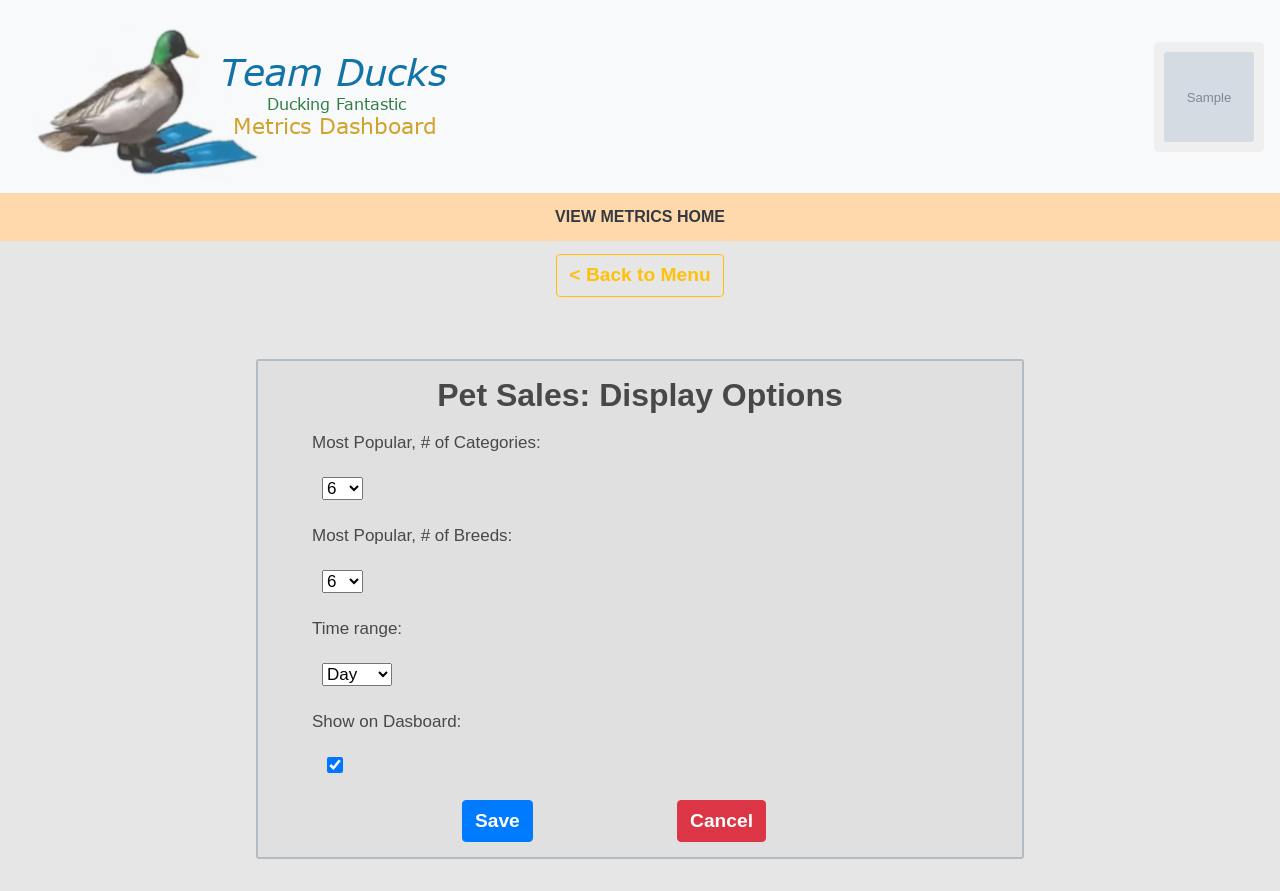
After one commit to hebnerd/se-2-ducksdashboard, a Django app: page /admin_pages/manage_pet_sales_opts in a window 1280 px wide. The commit adds this page. Run offline with Django 3.2, Linux system fonts and the light colour scheme; a user stored in the database is signed in; tables that the repository leaves empty hold one stand-in row (values such as "Sample post"); grey boxes marked "Sample" are stand-in pictures; some libraries are stand-ins or nearby versions; some web fonts are replaced.

Commit message:
Added PetSalesOpts metric as part of video tutorials.

```diff
--- a/admin_pages/forms.py
+++ b/admin_pages/forms.py
@@ -107,3 +107,35 @@ class UserProfileForm(forms.ModelForm):
         fields = [ 'profile_img', 'profile_role', 'user' ]
 
 # TODO: Make ModelForms for each of the DisplayOpts models
+class PetSalesOptsForm(forms.ModelForm):
+    top_num_categories = forms.IntegerField(
+        label='Most Popular, # of Categories',
+        widget=forms.Select(
+            choices=MetricsDisplayOpts.MAX_BINS
+        )
+    )
+
+    top_num_breeds = forms.IntegerField(
+        label='Most Popular, # of Breeds',
+        widget=forms.Select(
+            choices=MetricsDisplayOpts.MAX_BINS
+        )
+    )
+
+    timerange = forms.IntegerField(
+        label='Time range',
+        widget=forms.Select(
+            choices=MetricsDisplayOpts.TIME_RANGE
+        )
+    )
+
+    display = forms.BooleanField(
+        label='Show on Dasboard'
+    )
+
+    class Meta:
+        model = PetSalesOpts
+        fields = [
+            'top_num_categories', 'top_num_breeds',
+            'timerange', 'display'
+        ]
--- a/admin_pages/models.py
+++ b/admin_pages/models.py
@@ -19,8 +19,10 @@ class UserProfile(models.Model):
 # TODO: Implement each of these. These are the options that let us specify # of bins (e.g. top 5, top 10 most popular) and time range.
 
 class PetSalesOpts(models.Model): # Most popular pets sold per unit of time
-    # Define attributes here
-    pass
+    top_num_categories = models.IntegerField(default=6)
+    top_num_breeds = models.IntegerField(default=6)
+    timerange = models.IntegerField(default=7)
+    display = models.BooleanField(default=False)
 
 
 class ProductSalesOpts(models.Model): # Most popular store products sold per unit of time
--- a/admin_pages/urls.py
+++ b/admin_pages/urls.py
@@ -9,4 +9,7 @@ urlpatterns = [
     path('manage_home', views.manage_home, name='manage_home'),
     path('manage_users', views.manage_users, name='manage_users'),
     path('manage_user_profile', views.manage_user_profile, name='manage_user_profile'),
+
+    # Metrics
+    path('manage_pet_sales_opts', views.manage_pet_sales_opts, name='manage_pet_sales_opts'),
 ]
--- a/admin_pages/views.py
+++ b/admin_pages/views.py
@@ -149,3 +149,16 @@ def manage_users(request):
         return render(request, 'admin_pages/manage_users/manage_users.html', context)
     else:
         return HttpResponseRedirect(reverse('admin_pages:admin_index'))
+
+@login_required
+def manage_pet_sales_opts(request):
+    pet_sales_opts = PetSalesOpts.objects.get(id=1)
+    if request.method != 'POST':
+        form = PetSalesOptsForm(instance=pet_sales_opts)
+    else:
+        form = PetSalesOptsForm(instance=pet_sales_opts, data=request.POST)
+        if form.is_valid():
+            form.save()
+            return HttpResponseRedirect(reverse('admin_pages:admin_index'))
+    context = { 'form': form }
+    return render(request, 'admin_pages/manage_metrics_display_opts/manage_petsales.html', context)
--- a/dashboard/context_processors.py
+++ b/dashboard/context_processors.py
@@ -1,5 +1,5 @@
 from django.contrib.auth.models import User
-from admin_pages.models import SiteLook, UserProfile
+from admin_pages.models import *
 
 def add_to_context(request):
     site_look = SiteLook.objects.get(id=1)
@@ -8,6 +8,7 @@ def add_to_context(request):
         profile = UserProfile.objects.get(user=request.user)
 
     return {
+        'pet_sales_opts': PetSalesOpts.objects.get(id=1),
         'navigation_img_size': site_look.navigation_img_size,
         'profile': profile
     }
--- a/templates/admin_pages/index.html
+++ b/templates/admin_pages/index.html
@@ -40,7 +40,7 @@
     <!---->
     <!---->
     <div class="expand-content">
-        <a class="admin-menu-item" href="{% url 'admin_pages:admin_index' %}">
+        <a class="admin-menu-item" href="{% url 'admin_pages:manage_pet_sales_opts' %}">
             <i class="fas fa-dog" style="font-size: 2.6em;"></i>
             <span class="admin-title" style="font-size: 1.2em;">Pet Sales</span>
         </a>
--- /dev/null
+++ b/templates/admin_pages/manage_metrics_display_opts/manage_petsales.html
@@ -0,0 +1,34 @@
+{% extends "../admin_pages_base.html" %}
+
+{% block content %}
+
+<div class="d-flex justify-content-center" style="padding: 1%;">
+	<a href="{% url 'admin_pages:admin_index' %}">
+		<button class="btn btn-outline-warning">&#60; Back to Menu</button>
+	</a>
+</div>
+
+<div class="form-container">
+	<div class="text-center title-container"><h2>Pet Sales: Display Options</h2></div>
+
+	<form method='post' enctype='multipart/form-data'>
+		{% csrf_token %}
+		{{ form.as_p }}
+		<div class="form-btn-container">
+			<span class="space-left">
+				<button class="btn btn-primary" type="submit">
+					Save
+				</button>
+			</span>
+			<span class="space-left">
+				<a href="{% url 'admin_pages:admin_index' %}">
+					<button class="btn btn-danger">
+						Cancel
+					</button>
+				</a>
+			</span>
+		</div>
+	</form>
+</div>
+<br>
+{% endblock content %}
```
